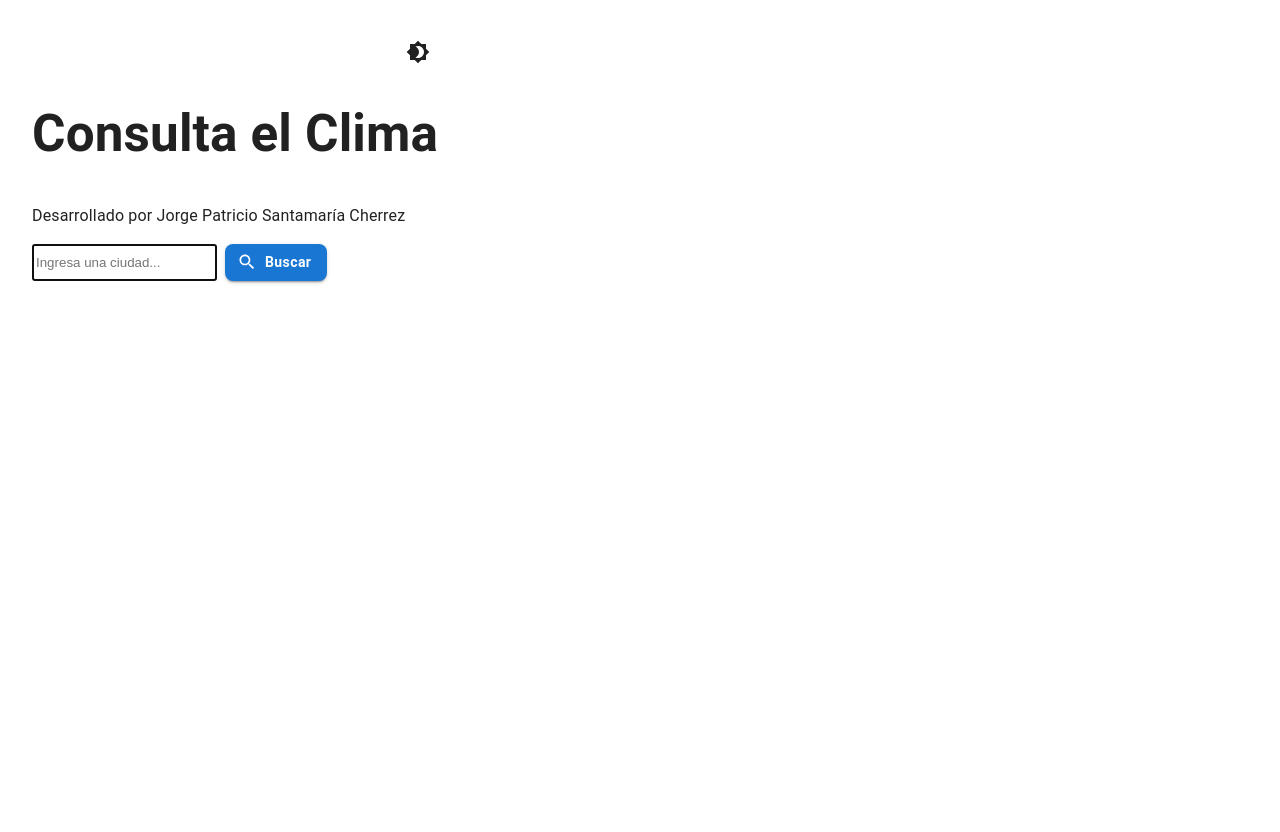
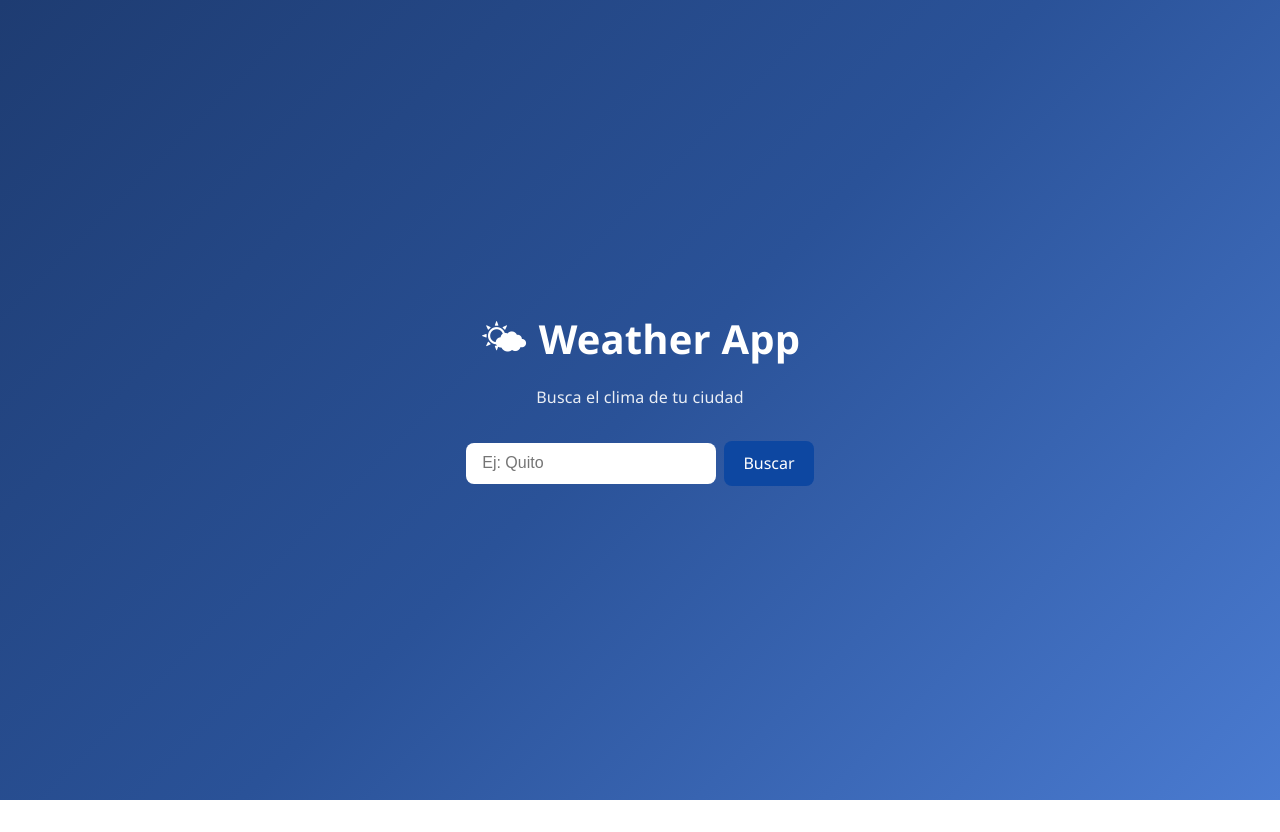
Before and after one commit to Patogol35/weather-app, a React (Vite) app: page / in a window 1280 px wide. After the commit the page ends 800 px from the top, so only its background shows below. Built offline with nearby package versions, Linux system fonts and the light colour scheme.

Commit message:
Update Home.jsx

```diff
--- a/src/pages/Home.jsx
+++ b/src/pages/Home.jsx
@@ -1,97 +1,89 @@
+// src/pages/Home.jsx
 import { useState } from "react";
-import WeatherCard from "../components/WeatherCard";
-import ForecastCard from "../components/ForecastCard";
-import useWeather from "../hooks/useWeather";
-import { motion } from "framer-motion";
-import { IconButton, Button } from "@mui/material";
-import { Brightness4, Brightness7, Search } from "@mui/icons-material";
+import WeatherCard from "../components/WeatherCard"; // 👈 asegúrate que este archivo exista
+import "../App.css"; // 👈 importa tu CSS global
 
-function Home({ darkMode, setDarkMode, theme }) {
+function Home() {
   const [city, setCity] = useState("");
-  const { weather, forecast, loading, error, fetchWeather } = useWeather();
+  const [error, setError] = useState("");
+  const [weather, setWeather] = useState(null);
+  const [forecast, setForecast] = useState([]);
 
-  const handleSearch = () => fetchWeather(city);
-  const handleKeyDown = (e) => e.key === "Enter" && handleSearch();
+  const handleSearch = async () => {
+    if (!city) return;
+    try {
+      setError("");
+      setWeather(null);
+      setForecast([]);
+
+      // 🔹 API Key de OpenWeather
+      const API_KEY = "TU_API_KEY"; // 👈 pon tu API aquí
+
+      // 🔹 Clima actual
+      const res = await fetch(
+        `https://api.openweathermap.org/data/2.5/weather?q=${city}&units=metric&lang=es&appid=${API_KEY}`
+      );
+      if (!res.ok) throw new Error("Ciudad no encontrada");
+      const data = await res.json();
+      setWeather(data);
+
+      // 🔹 Pronóstico 5 días
+      const resForecast = await fetch(
+        `https://api.openweathermap.org/data/2.5/forecast?q=${city}&units=metric&lang=es&appid=${API_KEY}`
+      );
+      const forecastData = await resForecast.json();
+      setForecast(forecastData.list.filter((_, i) => i % 8 === 0)); // 1 por día
+    } catch (err) {
+      setError("No se pudo obtener el clima.");
+    }
+  };
 
   return (
-    <div
-      className="app"
-      style={{
-        minHeight: "100vh",
-        backgroundColor: darkMode ? theme.palette.background.default : undefined,
-        color: darkMode ? theme.palette.text.primary : undefined,
-        transition: "all 0.4s ease",
-      }}
-    >
-      {/* Botón modo oscuro */}
-      <div style={{ display: "flex", justifyContent: "flex-end", padding: "1rem 1rem 0 1rem" }}>
-        <IconButton
-          onClick={() => setDarkMode(!darkMode)}
-          color="inherit"
-          disableRipple
-          sx={{
-            "&:hover": { backgroundColor: "transparent" },
-            "&:focus": { outline: "none" },
-            transition: "color 0.3s ease",
-          }}
-        >
-          {darkMode ? <Brightness7 /> : <Brightness4 />}
-        </IconButton>
+    <div className="app">
+      <h1>🌤 Weather App</h1>
+      <p className="subtitle">Busca el clima de tu ciudad</p>
+
+      {/* 🔹 Buscador */}
+      <div className="search">
+        <input
+          type="text"
+          placeholder="Ej: Quito"
+          value={city}
+          onChange={(e) => setCity(e.target.value)}
+        />
+        <button onClick={handleSearch}>Buscar</button>
       </div>
 
-      {/* Header */}
-      <div style={{ display: "flex", justifyContent: "flex-start", alignItems: "center", gap: "1rem", padding: "0 1rem" }}>
-        <h1>Consulta el Clima</h1>
-      </div>
-      <p className="subtitle" style={{ padding: "0 1rem" }}>
-        Desarrollado por Jorge Patricio Santamaría Cherrez
-      </p>
+      {/* 🔹 Error */}
+      {error && <p className="error">{error}</p>}
 
-      {/* Buscador */}
-      <div className="search" style={{ display: "flex", gap: "8px", padding: "0 1rem" }}>
-        <input
-          type="text"
-          placeholder="Ingresa una ciudad..."
-          value={city}
-          onChange={(e) => setCity(e.target.value)}
-          onKeyDown={handleKeyDown}
-          autoFocus
+      {/* 🔹 Tarjeta principal del clima */}
+      {weather && (
+        <WeatherCard
+          city={weather.name}
+          temp={Math.round(weather.main.temp)}
+          desc={weather.weather[0].description}
+          icon={weather.weather[0].icon}
+          humidity={weather.main.humidity}
+          wind={weather.wind.speed}
         />
-        <Button
-          variant="contained"
-          color="primary"
-          onClick={handleSearch}
-          startIcon={<Search />}
-          disabled={loading}
-          sx={{ textTransform: "none", fontWeight: "bold", borderRadius: "8px" }}
-        >
-          {loading ? "Buscando..." : "Buscar"}
-        </Button>
-      </div>
-
-      {/* Mensajes */}
-      {error && <p className="error" style={{ padding: "0 1rem" }}>{error}</p>}
-      {loading && <p style={{ padding: "0 1rem" }}>⏳ Cargando...</p>}
-
-      {/* Clima actual */}
-      {weather && !loading && (
-        <motion.div initial={{ opacity: 0, y: 30 }} animate={{ opacity: 1, y: 0 }} transition={{ duration: 0.8 }}>
-          <WeatherCard weather={weather} />
-        </motion.div>
       )}
 
-      {/* Pronóstico */}
-      {forecast.length > 0 && !loading && (
-        <motion.div
-          className="forecast-grid"
-          initial={{ opacity: 0 }}
-          animate={{ opacity: 1 }}
-          transition={{ duration: 1 }}
-        >
-          {forecast.map((item, index) => (
-            <ForecastCard key={index} data={item} />
+      {/* 🔹 Pronóstico semanal */}
+      {forecast.length > 0 && (
+        <div className="forecast-grid">
+          {forecast.map((day, index) => (
+            <WeatherCard
+              key={index}
+              day={new Date(day.dt_txt).toLocaleDateString("es-ES", {
+                weekday: "long",
+              })}
+              temp={Math.round(day.main.temp)}
+              desc={day.weather[0].description}
+              icon={day.weather[0].icon}
+            />
           ))}
-        </motion.div>
+        </div>
       )}
     </div>
   );
```
